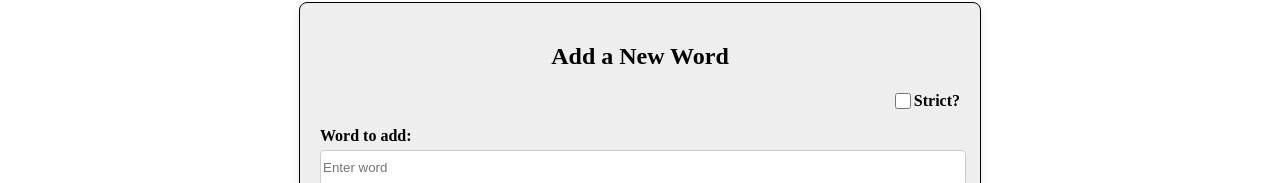
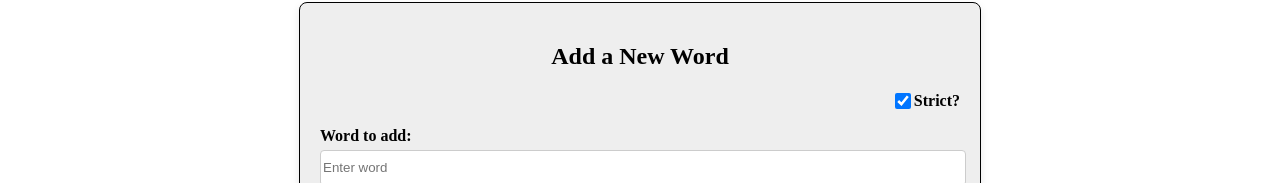
Before and after one commit to bokekez/words-front, a React (Create React App) app: page /add-word in a window 1280 px wide. Shown: the part 108-291 px from the top of the page. Built offline with nearby package versions, Linux system fonts and the light colour scheme; no server answers.

Commit message:
fixed bug with strict checkbox

```diff
--- a/src/components/AddWord.js
+++ b/src/components/AddWord.js
@@ -77,7 +77,7 @@ const AddWord = () => {
       <h2>Add a New Word</h2>
       <form onSubmit={handleSubmit}>
         <div className="add-word-checkbox">
-          <input type="checkbox" onClick={hadleStrict} value={strict}/>
+          <input type="checkbox" onClick={hadleStrict} value={strict} defaultChecked="true"/>
           <label className="add-word-checkbox-label">Strict?</label>
         </div>
         <div>
@@ -90,7 +90,6 @@ const AddWord = () => {
             placeholder="Enter word"
           />
         </div>
-
 
           <div>
             <p>Synonyms:</p>
```
